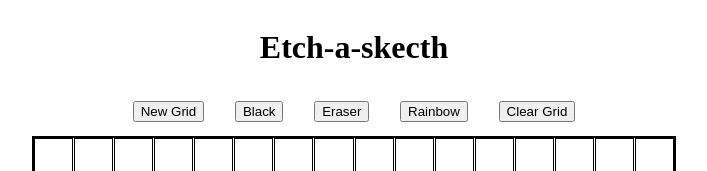
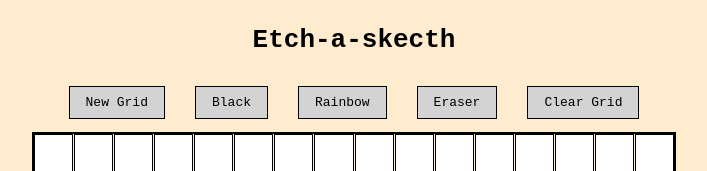
Before and after one commit to TautZuk/etch-a-sketch, a plain HTML site: page index.html in a window 1280 px wide. Shown: the top 171 px of the page, without its empty margins (286-993 px from the left). Drawn offline with Linux system fonts and the light colour scheme.

Commit message:
update to design and max grid size

```diff
--- a/index.html
+++ b/index.html
@@ -12,8 +12,8 @@
   <div class="gridButtons">
   <button id="newGrid">New Grid</button>
   <button id="black">Black</button>
+  <button id="rainbowCells">Rainbow</button>
   <button id="white">Eraser</button>
-  <button id="rainbowCells">Rainbow</button>
   <button id="clearGrid">Clear Grid</button>
   </div>
   <div id="gridContainer"></div>
--- a/main.css
+++ b/main.css
@@ -2,6 +2,10 @@ body {
   display: flex;
   flex-direction: column;
   align-items: center;
+  background-color: blanchedalmond;
+}
+h1 {
+  font-family:monospace;
 }
 
 #gridContainer {
@@ -15,8 +19,18 @@ body {
 }
 .gridCell {
   border: 1px black solid;
+  background-color: white;
 }
 
 button {
   margin: 1em;
+  background-color: lightgray;
+  border: none;
+  color: black;
+  padding: 8px 16px;
+  text-align: center;
+  text-decoration: none;
+  border: 1px black solid;
+  font-family:monospace;
+  font-size: 1em;
 }
--- a/script.js
+++ b/script.js
@@ -52,10 +52,10 @@ function clean() {
 };
 //New grid function
 function Grid() {
-  gridCells = prompt("Choose grid size between 1 and 100.");
+  gridCells = prompt("Choose grid size between 1 and 60.");
 
-  while (gridCells < 1 || gridCells > 100 ){
-    gridCells = prompt("Choose grid size between 1 and 100.");
+  while (gridCells < 1 || gridCells > 60){
+    gridCells = prompt("Choose grid size between 1 and 60.");
   };
 
   const cellsToRemove = document.querySelectorAll(".gridCell");
```
